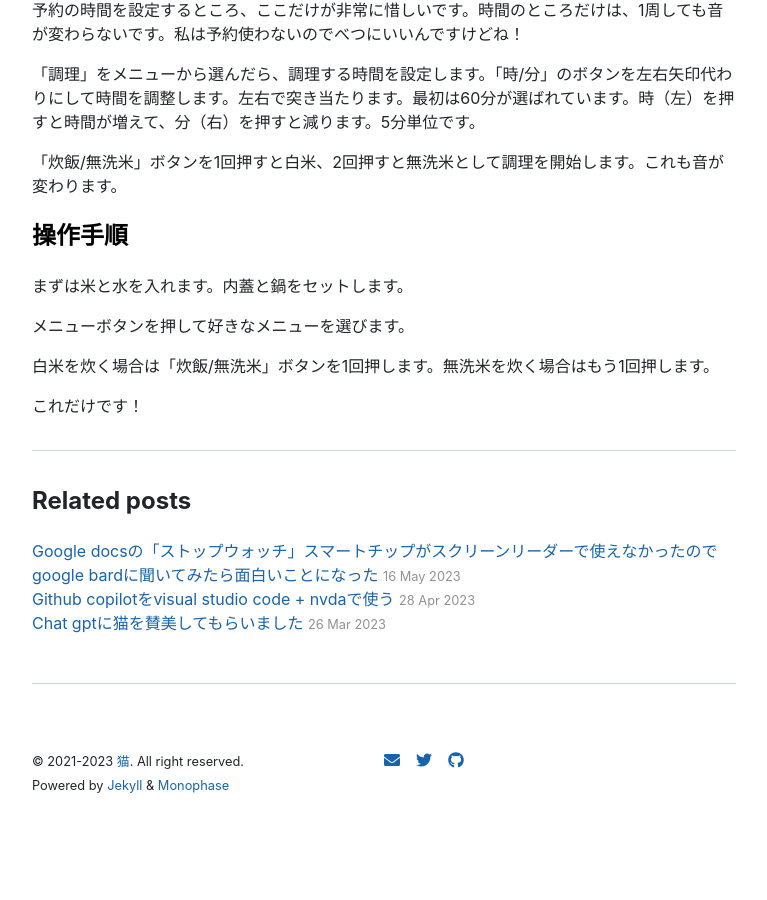
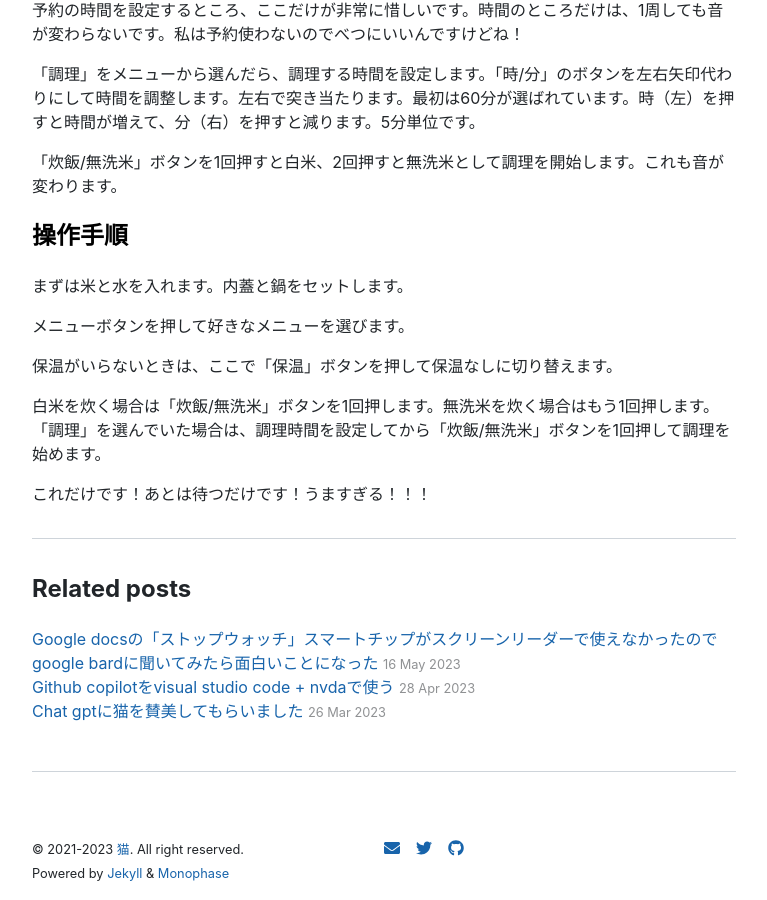
Before and after one commit to yncat/yncat.github.io, a Jekyll site: the page built from _posts/2023-05-22-圧力IH炊飯器に買い換えてちょっと経ったので感想とレビュー.md, in a window 1280 px wide and 900 px high, scrolled down 2454 px. Shown: the whole window, without its empty margins (256-1023 px from the left). Built offline with Jekyll 4.4.1, drawn with Linux system fonts in a browser that asks for light colours; nearby versions of some CDN libraries; before the commit the page ends 3266 px from its top, so only the background shows below that.

Commit message:
Add some info

```diff
--- a/_posts/2023-05-22-圧力IH炊飯器に買い換えてちょっと経ったので感想とレビュー.md
+++ b/_posts/2023-05-22-圧力IH炊飯器に買い換えてちょっと経ったので感想とレビュー.md
@@ -73,6 +73,8 @@ tags: gadget
 
 メニューボタンを押して好きなメニューを選びます。
 
-白米を炊く場合は「炊飯/無洗米」ボタンを1回押します。無洗米を炊く場合はもう1回押します。
+保温がいらないときは、ここで「保温」ボタンを押して保温なしに切り替えます。
 
-これだけです！
+白米を炊く場合は「炊飯/無洗米」ボタンを1回押します。無洗米を炊く場合はもう1回押します。「調理」を選んでいた場合は、調理時間を設定してから「炊飯/無洗米」ボタンを1回押して調理を始めます。
+
+これだけです！あとは待つだけです！うますぎる！！！
```
